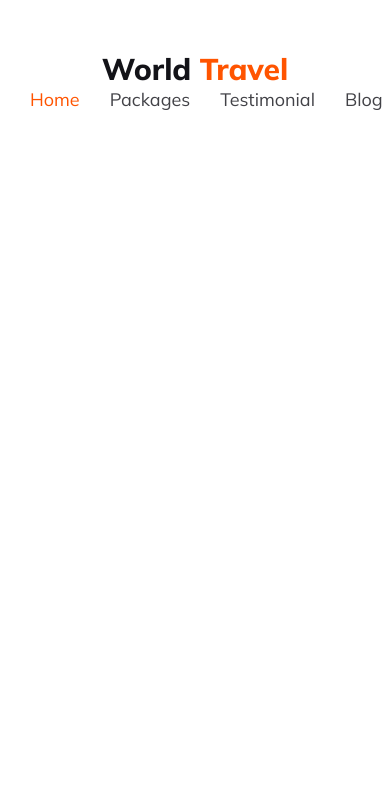
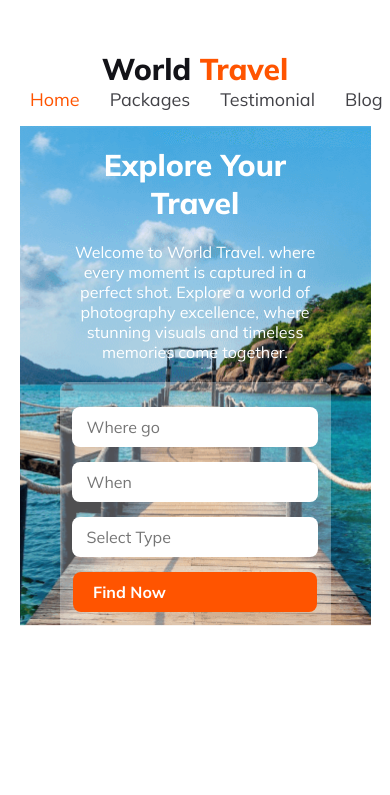
Before and after one commit to minhajul08/Assignment-2, a plain HTML site: page index.html in a window 390 px wide. Shown: the top 795 px of the page. Drawn offline with Linux system fonts and the light colour scheme.

Commit message:
responsive header section by html or css

```diff
--- a/index.html
+++ b/index.html
@@ -4,6 +4,7 @@
     <meta charset="UTF-8">
     <meta name="viewport" content="width=device-width, initial-scale=1.0">
     <title> World Travel</title>
+    <script src="https://kit.fontawesome.com/e4af1226a4.js" crossorigin="anonymous"></script>
     <link rel="preconnect" href="https://fonts.googleapis.com">
 <link rel="preconnect" href="https://fonts.gstatic.com" crossorigin>
 <link href="https://fonts.googleapis.com/css2?family=Mulish:wght@300;400;500;600;700;800;900&display=swap" rel="stylesheet">
@@ -25,5 +26,20 @@
         </nav>
     </header>
     <!-- header section ends -->
+    <main class="explore">
+        <section class="header-content">
+            <div class="header-content-all">
+                <h1 class="header-title">Explore Your Travel</h1>
+                <p class="header-description">Welcome to World Travel. where every moment is captured in a perfect shot. Explore a world of photography excellence, where stunning visuals and timeless memories come together.</p>
+                <div class="input">
+                <input type="text" placeholder="Where go">
+                <input type="text" placeholder="When">
+                <input type="text" placeholder="Select Type">
+
+                <button class="primary-btn">Find Now</button>
+                </div>
+            </div>
+        </section>
+    </main>
 </body>
 </html>
--- a/styles/style.css
+++ b/styles/style.css
@@ -1,10 +1,10 @@
 *{
     margin: 0;
     padding: 0;
-    background: #FFF;
+    /* background: #FFF; */
     font-family: 'Mulish', sans-serif;
 }
-/* Header -section start */
+/* navbar -section start */
 .header{
     margin-top: 50px;
 }
@@ -35,6 +35,65 @@
     color: #FF5400;
     font-size: 30px;
     font-weight: 800;
+}
+/* navbar section end */
+
+/* header section start */
+.header-content{
+    background-image: url('../Images/Group\ 13\ \(1\)\ \(1\).png');
+    background-repeat: no-repeat;
+    background-size: cover;
+    max-width: 1100px;
+    height: 500px;
+    margin: 15px auto;
+}
+.header-content-all{
+   text-align: center;
+   padding: 100px 206px;
+}
+.header-title{
+   color: #FFF;
+   font-size: 64px;
+   font-weight: 800;
+   margin-bottom: 20px;
+}
+
+.header-description{
+    color: #FFF;
+    font-size: 16px;
+    font-weight: 400;
+    margin-bottom: 20px;
+
+}
+.input{
+
+    border-radius: 8px;
+    background: rgba(255, 255, 255, 0.30);
+    height: 70px;
+    margin-top: 50px;
+    padding-top: 10px;
+}
+.input input{
+   color: rgba(19, 19, 24, 0.50);
+   font-size: 16px;
+   font-weight: 400;
+   width: 17%;
+   padding: 10px 15px;
+   border-radius: 8px;
+   margin: 10px;
+   text-align: center;
+   border: 0;
+}
+.primary-btn{
+    border-radius: 8px;
+background: #FF5400;
+width: 17%;
+padding: 10px 20px;
+color: #FFF;
+font-size: 16px;
+font-weight: 700;
+border: 0;
+text-align: center;
 
 }
 
@@ -50,4 +109,31 @@
     .navbar{
        flex-direction: column
     }
+    .header-content{
+        max-width: 90%;
+        background-size: cover;
+        background-position: center;
+        max-height: 500px;
+    }
+    .header-content-all{
+        text-align: center;
+        padding: 20px 40px ;
+    }
+    .header-title{
+        font-size: 30px;
+    }
+    .input{
+        height: 45vh;
+        margin-top: 10px;
+    }
+    .input input{
+        display: flex;
+        width: 80%;
+        margin: 15px auto;
+        text-align: left;
+    }
+     .primary-btn{
+         width: 90%;
+         text-align: left;
+    }
 }
```
